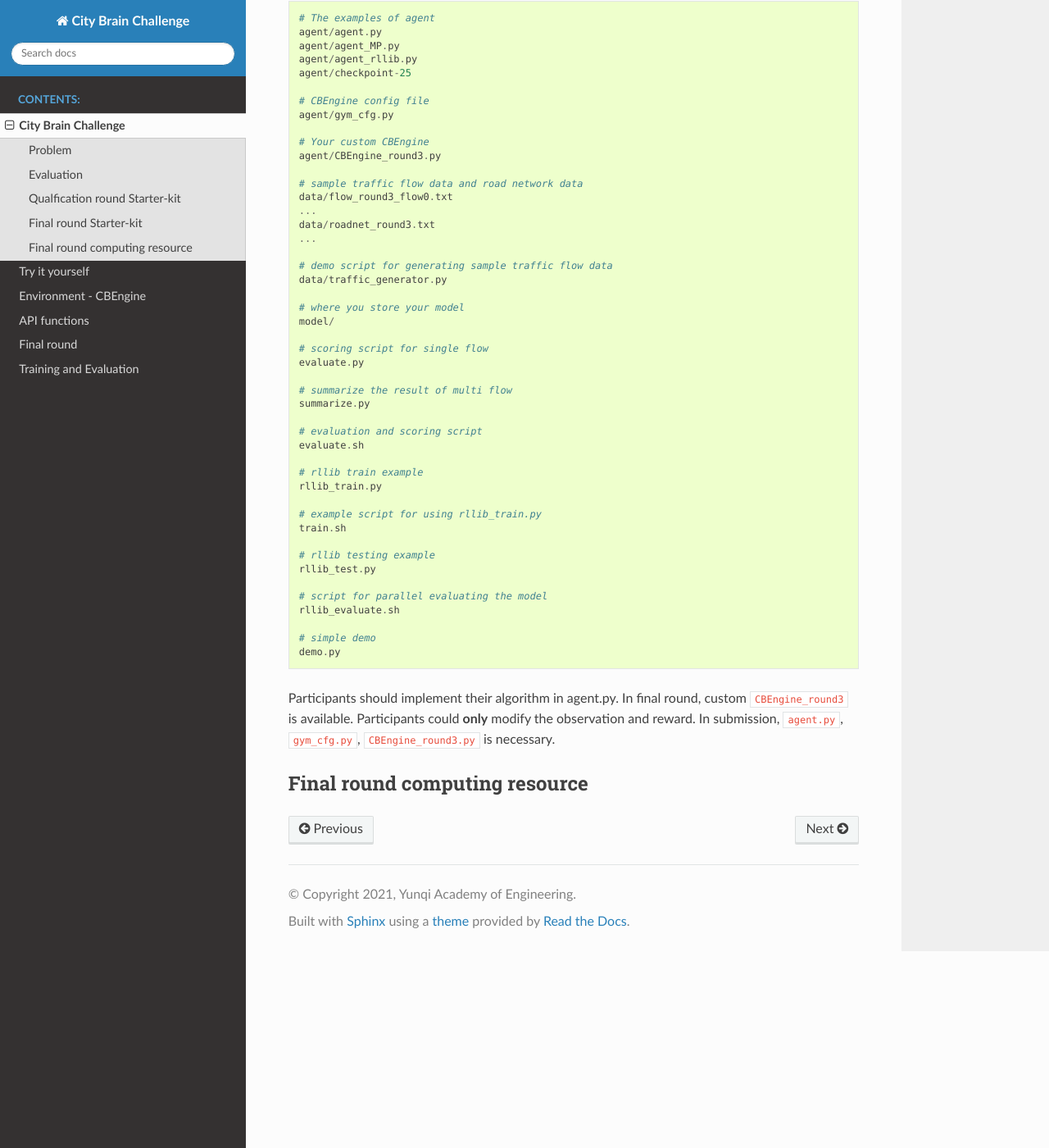
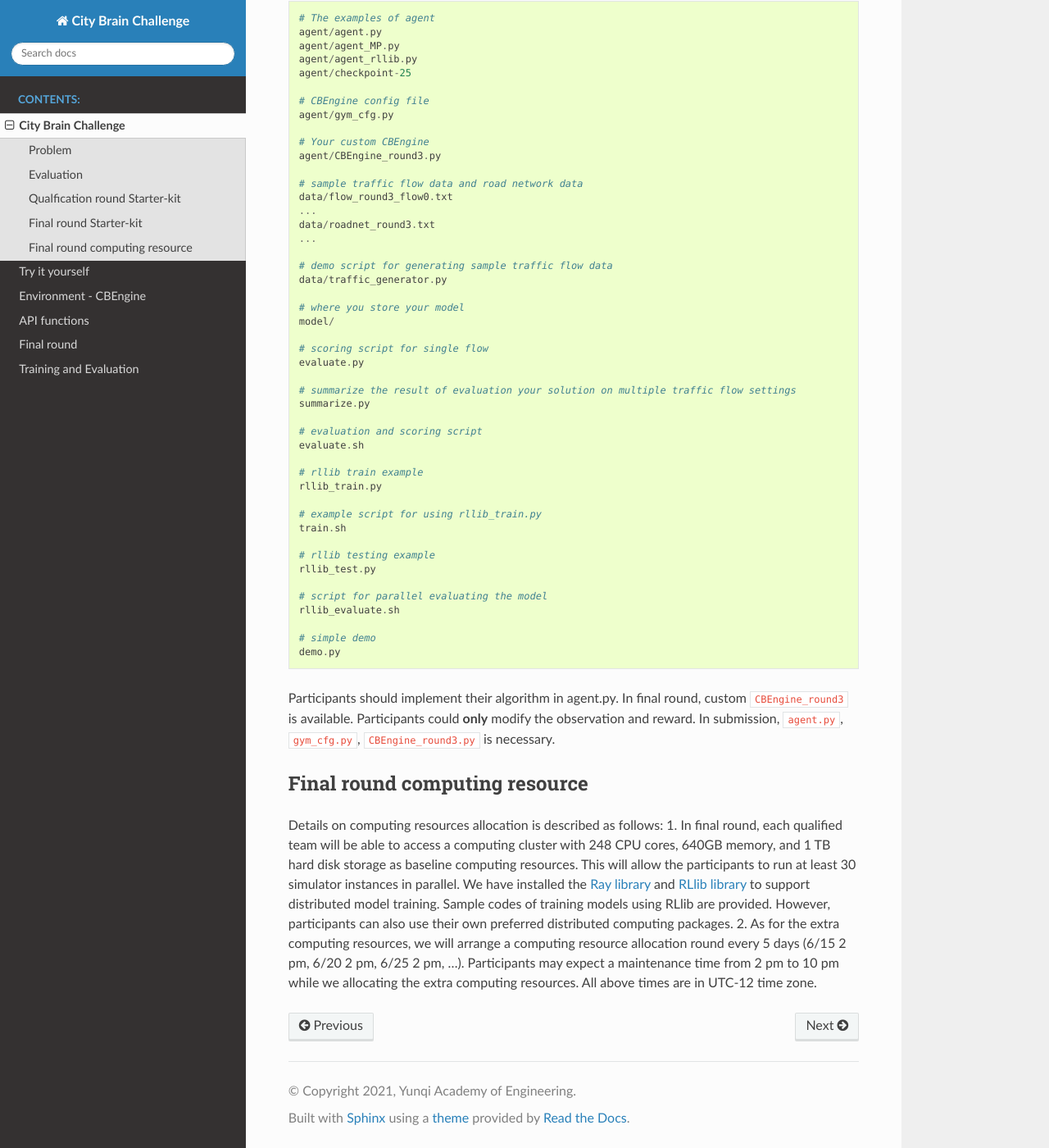
Before and after one commit to CityBrainChallenge/KDDCup2021-CityBrainChallenge, a Sphinx documentation site: the page built from docs/city-brain-challenge.rst, in a window 1280 px wide and 1400 px high, scrolled down 2625 px. Shown: the whole window at 82% size. Built offline with Sphinx 7.4.7 and the Read the Docs theme 2.0.0, drawn with Linux system fonts in a browser that asks for light colours.

Commit message:
Update city-brain-challenge.rst

```diff
--- a/docs/city-brain-challenge.rst
+++ b/docs/city-brain-challenge.rst
@@ -107,7 +107,7 @@ Participant will get a ``starter-kit``. It contains::
     # scoring script for single flow
     evaluate.py
 
-    # summarize the result of multi flow
+    # summarize the result of evaluation your solution on multiple traffic flow settings
     summarize.py
 
     # evaluation and scoring script
@@ -133,3 +133,7 @@ Participants should implement their algorithm in agent.py. In final round, custo
 ======================
 Final round computing resource
 ======================
+
+Details on computing resources allocation is described as follows:
+1. In final round, each qualified team will be able to access a computing cluster with 248 CPU cores, 640GB memory, and 1 TB hard disk storage as baseline computing resources. This will allow the participants to run at least 30 simulator instances in parallel. We have installed the `Ray library <https://rise.cs.berkeley.edu/projects/ray/>`_ and `RLlib library <https://rise.cs.berkeley.edu/projects/rllib/>`_ to support distributed model training. Sample codes of training models using RLlib are provided. However, participants can also use their own preferred distributed computing packages.
+2. As for the extra computing resources,  we will arrange a computing resource allocation round every 5 days (6/15 2 pm, 6/20 2 pm, 6/25 2 pm, ...). Participants may expect a maintenance time from 2 pm to 10 pm while we allocating the extra computing resources. All above times are in UTC-12 time zone.
```
